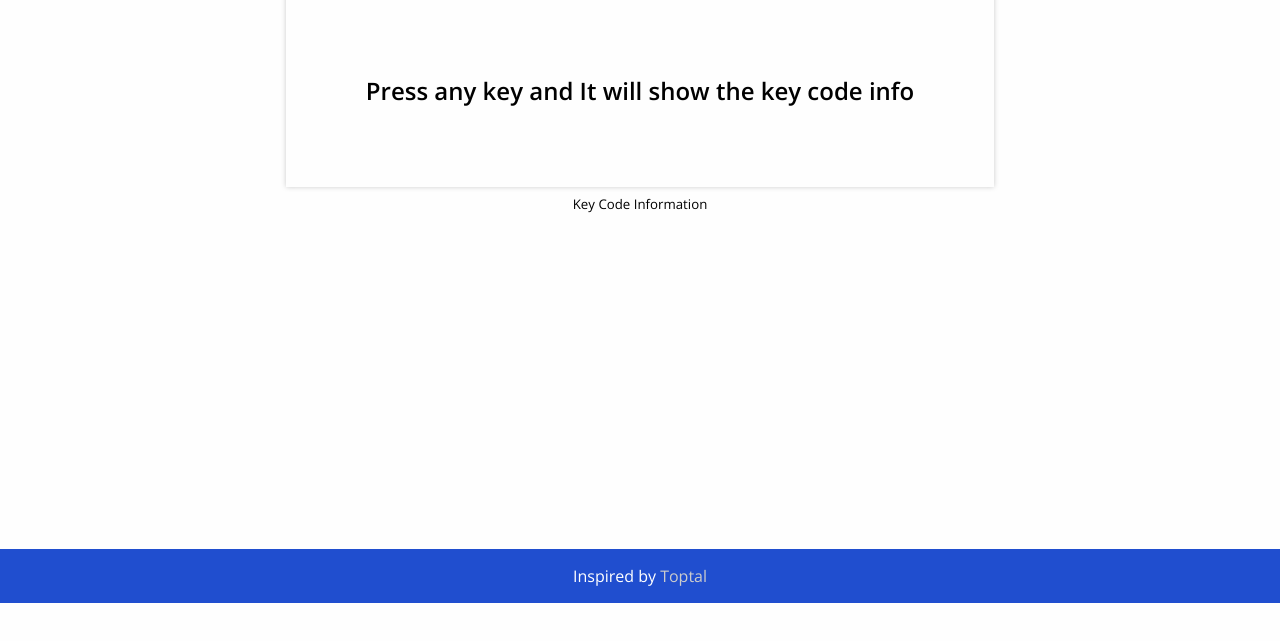
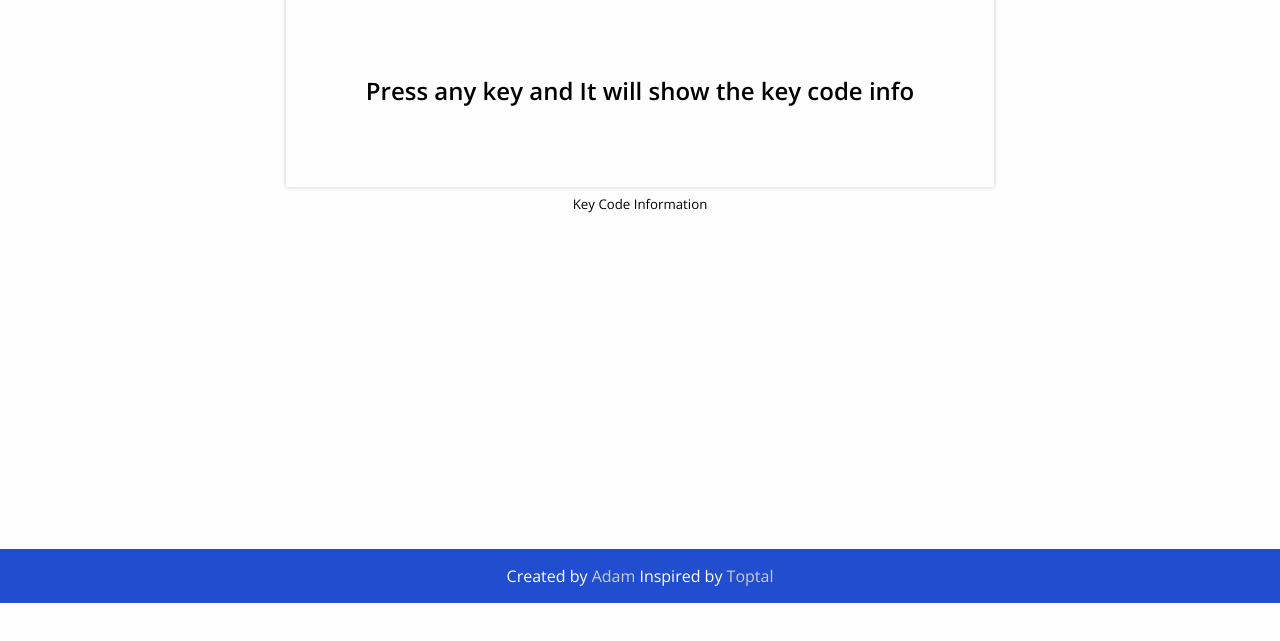
Before and after one commit to Beingadam1/know_keycode_info, a plain HTML site: page index.html in a window 1280 px wide. Shown: the part 113-754 px from the top of the page. Drawn offline with nearby package versions, Linux system fonts and the light colour scheme.

Commit message:
Add Credit for the Author

```diff
--- a/index.html
+++ b/index.html
@@ -20,7 +20,9 @@
       <div id="key-info"></div>
     </main>
     <footer id="footer">
-      Inspired by
+      Created by
+      <a href="https://github.com/Beingadam1" target="_blank">Adam</a> Inspired
+      by
       <a href="https://www.toptal.com/developers/keycode" target="_blank"
         >Toptal</a
       >
```
